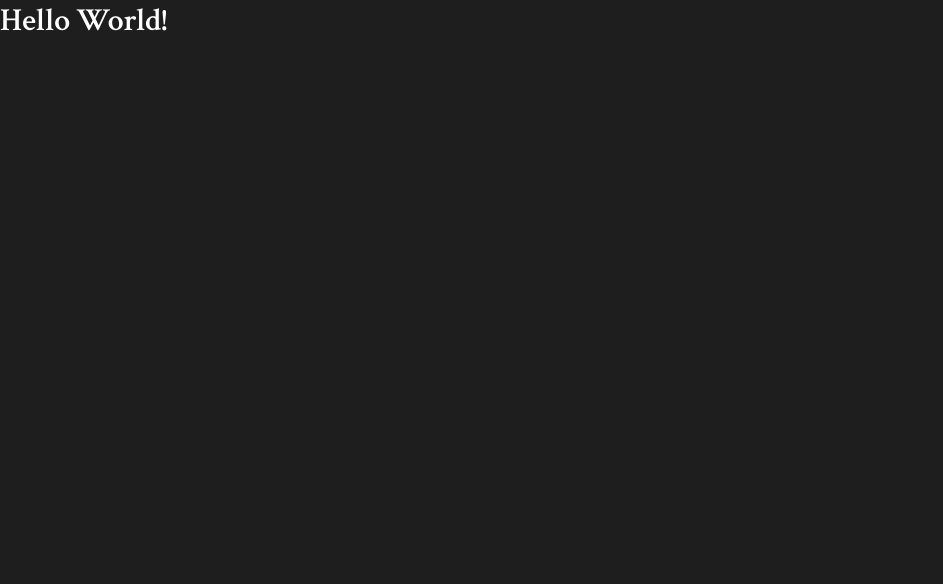
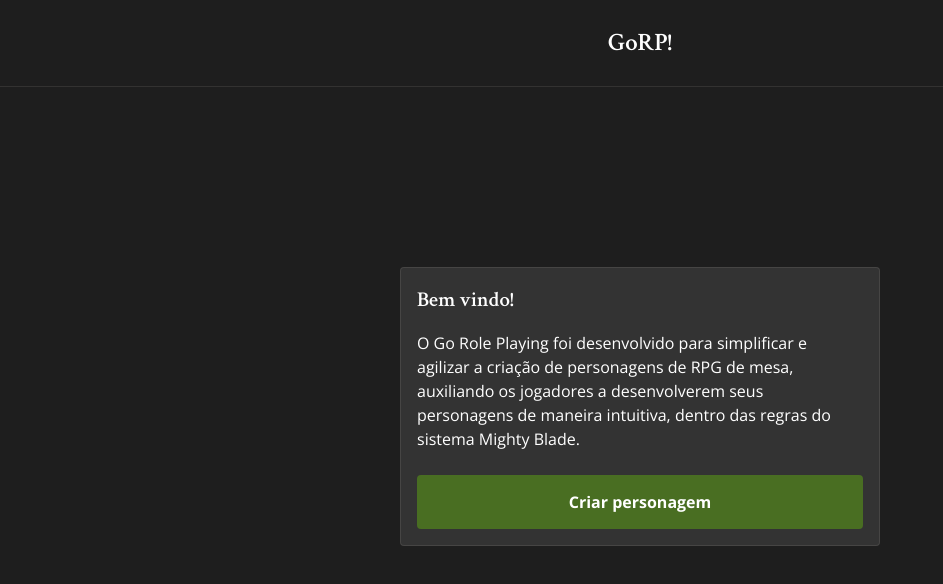
Before and after one commit to marcosvbs/go-role-playing, a React (Vite) app: page / in a window 1280 px wide. Shown: the top 584 px of the page, without its empty margins (0-943 px from the left). Built offline with nearby package versions, Linux system fonts and the light colour scheme.

Commit message:
add home page, containedButton and header components

```diff
--- a/src/App.tsx
+++ b/src/App.tsx
@@ -1,11 +1,12 @@
 import { ThemeProvider } from "styled-components";
 import { GlobalStyle } from "./styles/global";
 import { defaultTheme } from "./styles/themes/default";
+import { Home } from "./pages/Home";
 
 export function App() {
   return (
     <ThemeProvider theme={defaultTheme}>
-      <h1>Hello World!</h1>
+      <Home />
       <GlobalStyle />
     </ThemeProvider>
   );
--- /dev/null
+++ b/src/components/ContainedButton/index.tsx
@@ -0,0 +1,9 @@
+import { ButtonContainer } from "./styles";
+
+interface ContainedButtonProps {
+  label: string;
+}
+
+export function ContainedButton({ label }: ContainedButtonProps) {
+  return <ButtonContainer>{label}</ButtonContainer>;
+}
--- /dev/null
+++ b/src/components/ContainedButton/styles.ts
@@ -0,0 +1,19 @@
+import styled from "styled-components";
+
+export const ButtonContainer = styled.a`
+  display: flex;
+  align-items: center;
+  justify-content: center;
+
+  padding: 1rem 1.5rem;
+
+  border-radius: 4px;
+
+  background-color: ${(props) => props.theme["green-400"]};
+
+  cursor: pointer;
+
+  &:hover {
+    background-color: ${(props) => props.theme["green-300"]};
+  }
+`;
--- /dev/null
+++ b/src/components/Header/index.tsx
@@ -0,0 +1,10 @@
+import { HeaderContainer } from "./styles";
+
+export function Header() {
+  return (
+    <HeaderContainer>
+      <h4>GoRP!</h4>
+      <div className="separator"></div>
+    </HeaderContainer>
+  );
+}
--- /dev/null
+++ b/src/components/Header/styles.ts
@@ -0,0 +1,15 @@
+import styled from "styled-components";
+
+export const HeaderContainer = styled.header`
+  h4 {
+    padding: 1.5rem 0rem;
+
+    display: flex;
+    align-items: center;
+    justify-content: center;
+  }
+
+  .separator {
+    border-bottom: 1px solid ${(props) => props.theme["low-opacity-gray"]};
+  }
+`;
--- /dev/null
+++ b/src/pages/Home/index.tsx
@@ -0,0 +1,23 @@
+import { ContainedButton } from "../../components/ContainedButton";
+import { Header } from "../../components/Header";
+import { HomeContainer } from "./styles";
+
+export function Home() {
+  return (
+    <>
+      <Header />
+      <HomeContainer>
+        <div>
+          <h5>Bem vindo!</h5>
+          <p>
+            O Go Role Playing foi desenvolvido para simplificar e agilizar a
+            criação de personagens de RPG de mesa, auxiliando os jogadores a
+            desenvolverem seus personagens de maneira intuitiva, dentro das
+            regras do sistema Mighty Blade.
+          </p>
+          <ContainedButton label={"Criar personagem"} />
+        </div>
+      </HomeContainer>
+    </>
+  );
+}
--- /dev/null
+++ b/src/pages/Home/styles.ts
@@ -0,0 +1,31 @@
+import styled from "styled-components";
+
+export const HomeContainer = styled.div`
+  display: flex;
+  align-items: center;
+  justify-content: center;
+
+  height: calc(100vh - 10rem);
+
+  div {
+    display: flex;
+    flex-direction: column;
+
+    max-width: 480px;
+
+    padding: 1rem;
+
+    background-color: ${(props) => props.theme["gray-600"]};
+
+    border: 1px solid ${(props) => props.theme["low-opacity-gray"]};
+    border-radius: 4px;
+  }
+
+  h5 {
+    padding-bottom: 1rem;
+  }
+
+  p {
+    padding-bottom: 1.5rem;
+  }
+`;
--- a/src/styles/global.ts
+++ b/src/styles/global.ts
@@ -15,7 +15,28 @@ export const GlobalStyle = createGlobalStyle`
   h1, h2, h3, h4, h5 {
     font-family: 'Crimson Text', serif;
     font-weight: 600;
+    line-height: 1.5;
     color: ${(props) => props.theme.white};
+  }
+
+  h1 {
+    font-size: 3.875rem;
+  }
+
+  h2 {
+    font-size: 3.0625rem;
+  }
+
+  h3 {
+    font-size: 2.1875rem;
+  }
+
+  h4 {
+    font-size: 1.5625rem;
+  }
+
+  h5 {
+    font-size: 1.3125rem;
   }
 
   body, input, textarea {
@@ -27,4 +48,10 @@ export const GlobalStyle = createGlobalStyle`
     font-family: 'Open Sans', sans-serif;
     font-weight: 700;
   }
+
+  p {
+    font-family: 'Open Sans', sans-serif;
+    font-weight: 400;
+    line-height: 1.5;
+  }
 `;
--- a/src/styles/themes/default.ts
+++ b/src/styles/themes/default.ts
@@ -7,4 +7,6 @@ export const defaultTheme = {
 
   "green-300": "#79A526",
   "green-400": "#496E22",
+
+  "low-opacity-gray": "#C3BFB820",
 };
```
